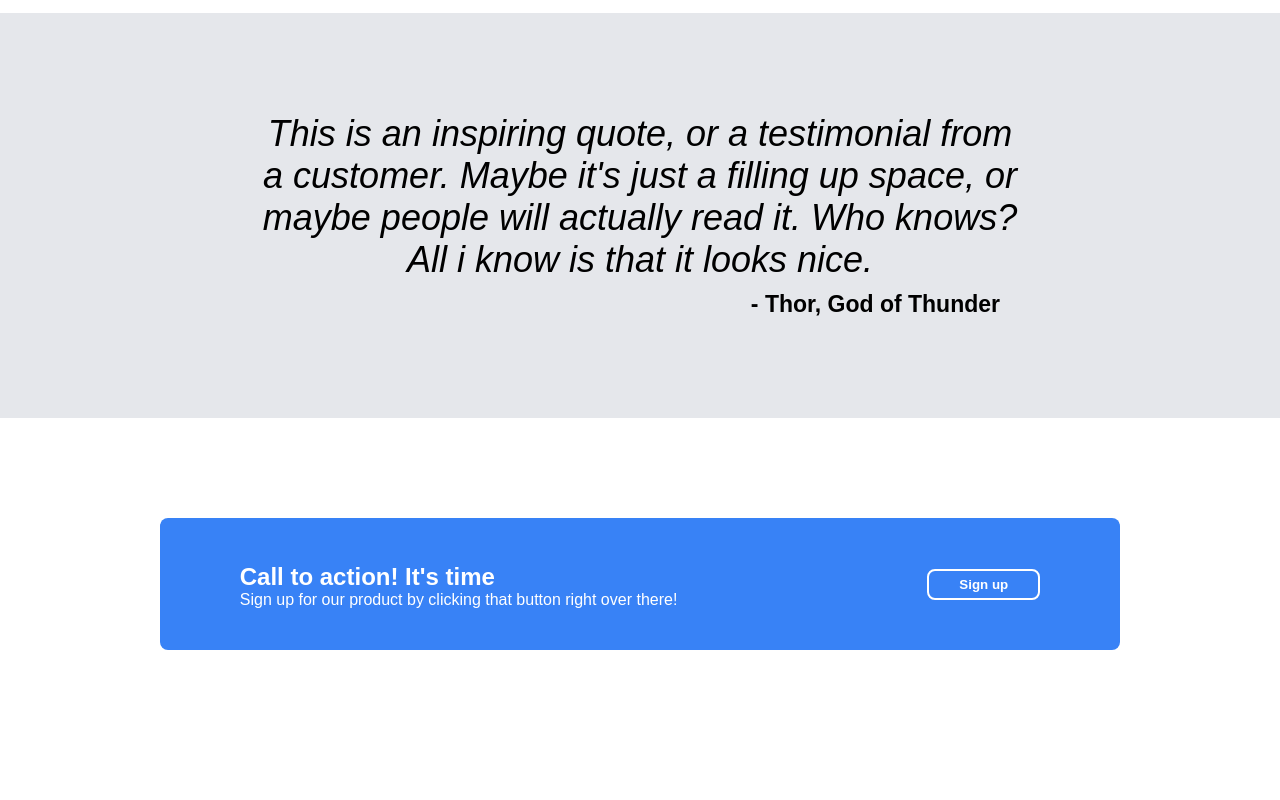
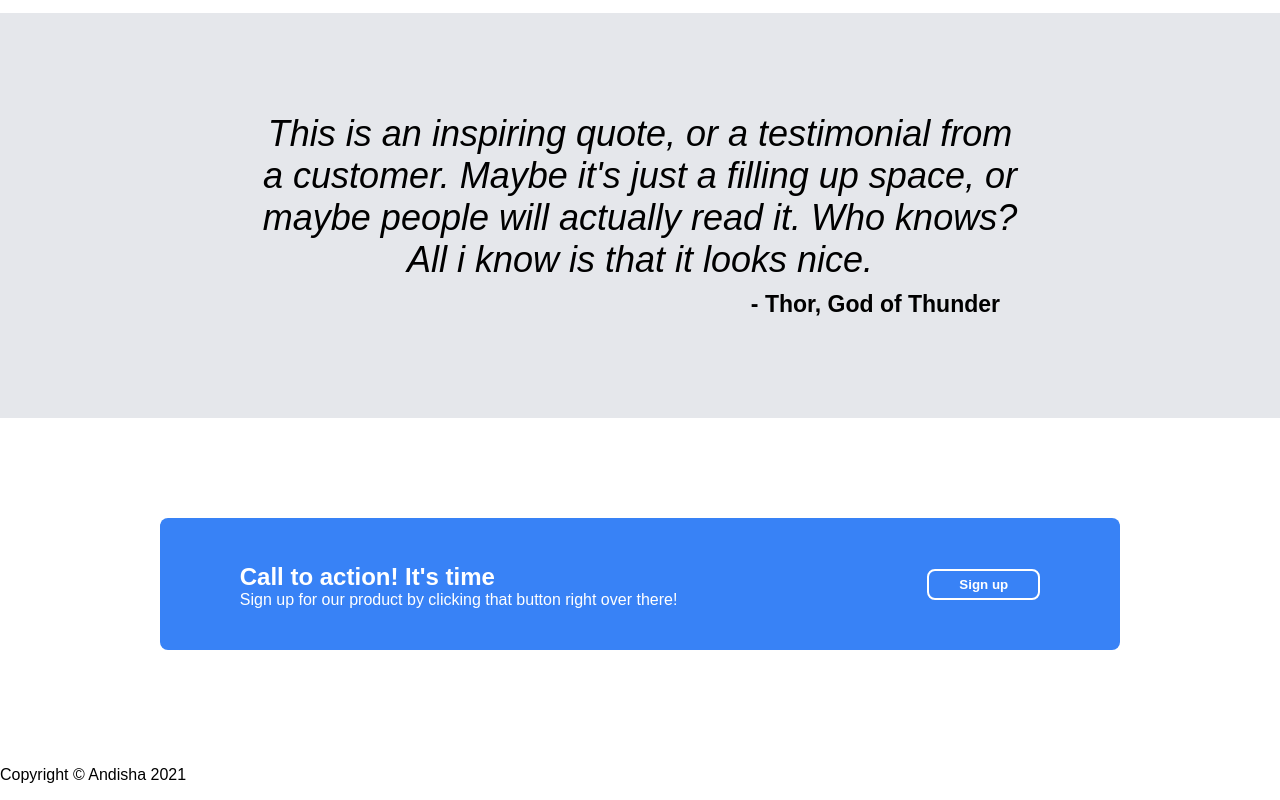
Before and after one commit to andishaa/landing-page, a plain HTML site: page index.html in a window 1280 px wide. Shown: the part 1001-1801 px from the top of the page. Before the commit the page ends 1751 px from the top, so only its background shows below. Drawn offline with Linux system fonts and the light colour scheme.

Commit message:
Added and style the footer

```diff
--- a/index.html
+++ b/index.html
@@ -73,6 +73,9 @@
             </div>
         </div>
     </div>
+    <footer>
+        <p>Copyright &copy; Andisha 2021</p>
+    </footer>
 </body>
 
 </html>
```
